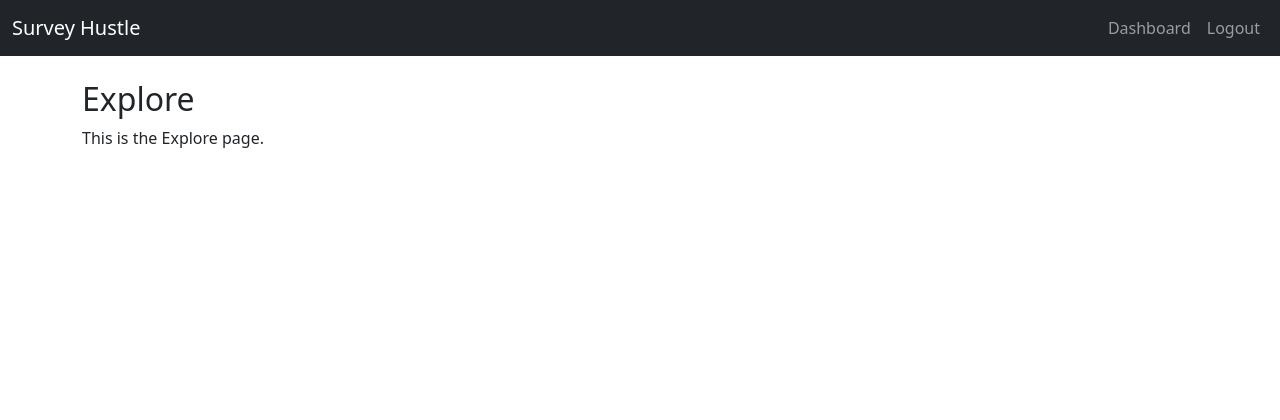
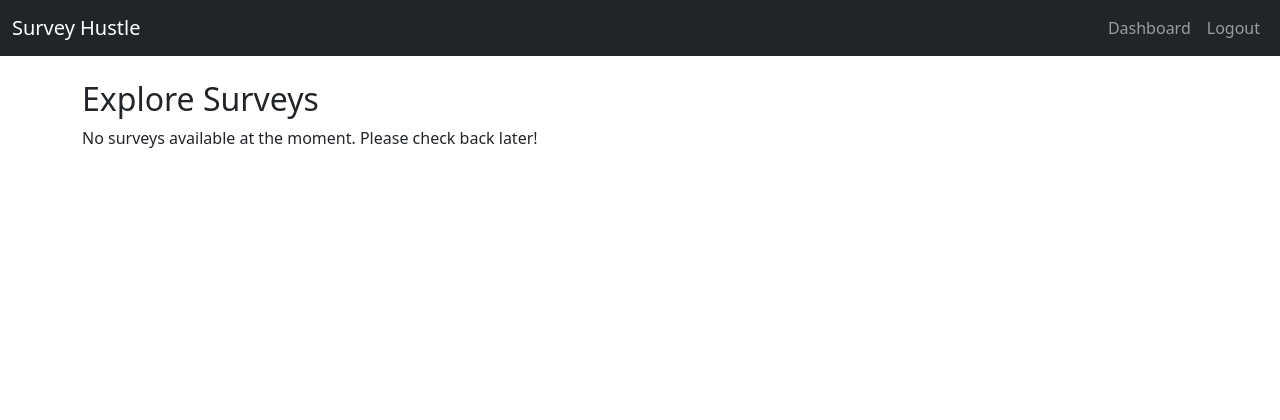
Before and after one commit to MaxCouling/SurveyHustle, a Flask app: template app/templates/explore.html in a window 1280 px wide. Shown: the top 420 px of the page. Run offline with Flask 3, Linux system fonts and the light colour scheme; the template is opened without the code that fills it, so the values that code supplies are empty; the visitor is signed in with stand-in values (Sample User, id 1).

Commit message:
basic explore oage

```diff
--- a/app/templates/explore.html
+++ b/app/templates/explore.html
@@ -1,6 +1,28 @@
+<!-- templates/explore.html -->
+
 {% extends 'base.html' %}
-{% block title %}Explore{% endblock %}
+
+{% block title %}Explore Surveys{% endblock %}
+
 {% block content %}
-<h2>Explore</h2>
-<p>This is the Explore page.</p>
+<h2>Explore Surveys</h2>
+
+{% if surveys %}
+    <div class="survey-list">
+        {% for survey in surveys %}
+            <div class="survey-item card mb-3">
+                <div class="card-body">
+                    <h5 class="card-title">{{ survey.title }}</h5>
+                    <p class="card-text">{{ survey.description }}</p>
+                    <p class="card-text">
+                        <small class="text-muted">Payout: ${{ "%.2f"|format(survey.total_payout) }}</small>
+                    </p>
+                    <a href="{{ url_for('take_survey', survey_id=survey.id) }}" class="btn btn-primary">Take Survey</a>
+                </div>
+            </div>
+        {% endfor %}
+    </div>
+{% else %}
+    <p>No surveys available at the moment. Please check back later!</p>
+{% endif %}
 {% endblock %}
--- /dev/null
+++ b/uploads/test.csv
@@ -0,0 +1,6 @@
+question_text,question_type,choices
+"What is your age?",text,
+"How satisfied are you with our service?",rating,
+"What is your favorite product?",multiple_choice,"[""Product A"", ""Product B"", ""Product C""]"
+"Please provide additional feedback.",text,
+"Which features do you use?",checkbox,"[""Feature 1"", ""Feature 2"", ""Feature 3"", ""Feature 4""]"
```
